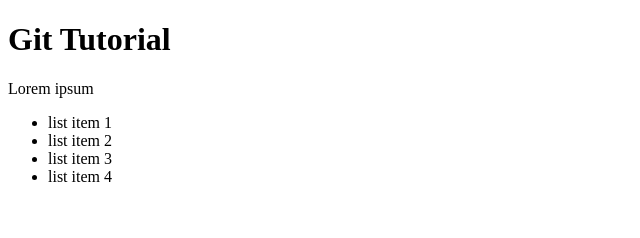
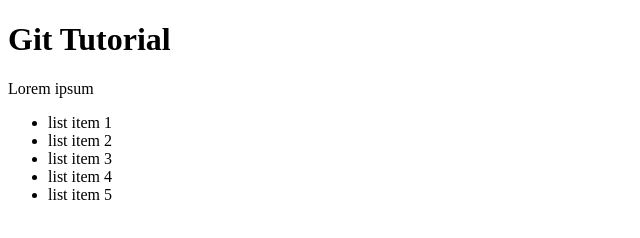
Before and after one commit to glynn2020/git-tutorial, a plain HTML site: page index.html in a window 1280 px wide. Shown: the full height of the page, 0-640 px from the left. Drawn offline with Linux system fonts and the light colour scheme.

Commit message:
added li

```diff
--- a/index.html
+++ b/index.html
@@ -13,6 +13,7 @@
         <li>list item 2</li>
         <li>list item 3</li>
         <li>list item 4</li>
+        <li>list item 5</li>
     </ul>
 </body>
 </html>
```
